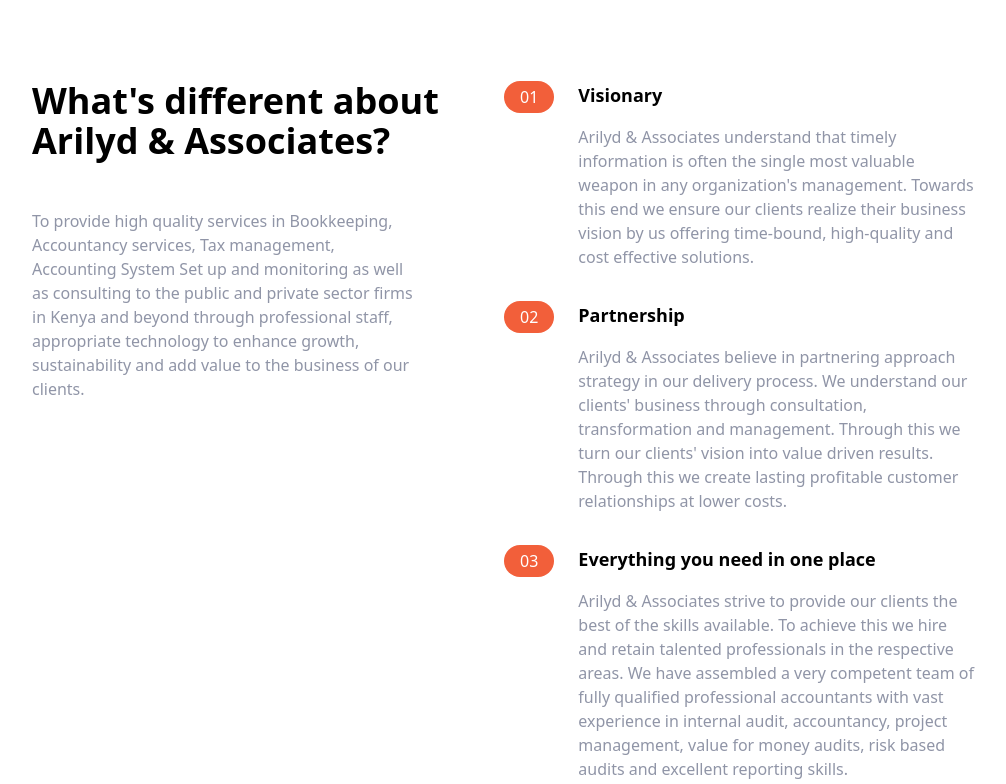
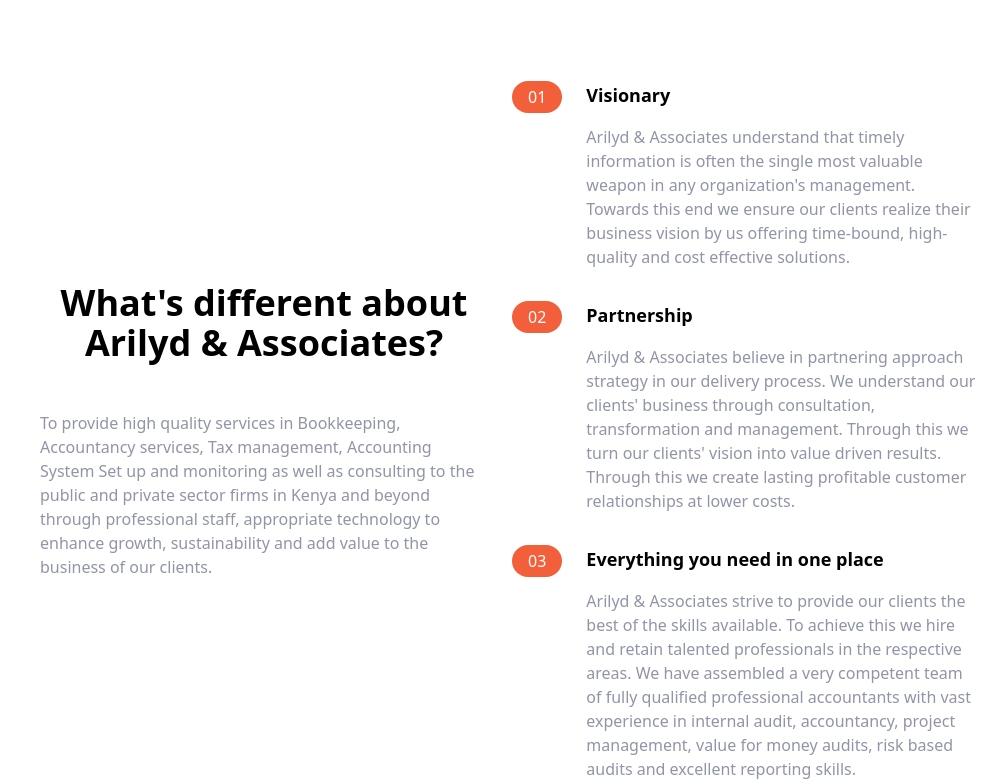
Before and after one commit to allistermugaisi/arilyd-associates, a website: page index.html in a window 1280 px wide. Shown: the part 854-1638 px from the top of the page, without its empty margins (136-1142 px from the left). Drawn offline with nearby package versions, Linux system fonts and the light colour scheme.

Commit message:
adjusted content position

```diff
--- a/index.html
+++ b/index.html
@@ -102,14 +102,16 @@
 		<section id="features">
 			<!-- Flex container -->
 			<div
-				class="container flex flex-col px-4 mx-auto mt-10 space-y-12 md:space-y-0 md:flex-row"
+				class="container flex flex-col px-4 mx-auto mt-10 space-x-4 space-y-12 md:space-y-0 md:flex-row"
 			>
 				<!-- What's Different -->
-				<div class="flex flex-col space-y-12 md:w-1/2">
-					<h2 class="max-w-md text-4xl font-bold text-center md:text-left">
+				<div
+					class="flex flex-col justify-center items-center space-y-12 md:w-1/2"
+				>
+					<h2 class="max-w-md text-4xl font-bold text-center">
 						What's different about Arilyd & Associates?
 					</h2>
-					<p class="max-w-sm text-center text-darkGrayishBlue md:text-left">
+					<p class="max-w-md text-center text-darkGrayishBlue md:text-left">
 						To provide high quality services in Bookkeeping, Accountancy
 						services, Tax management, Accounting System Set up and monitoring as
 						well as consulting to the public and private sector firms in Kenya
```
